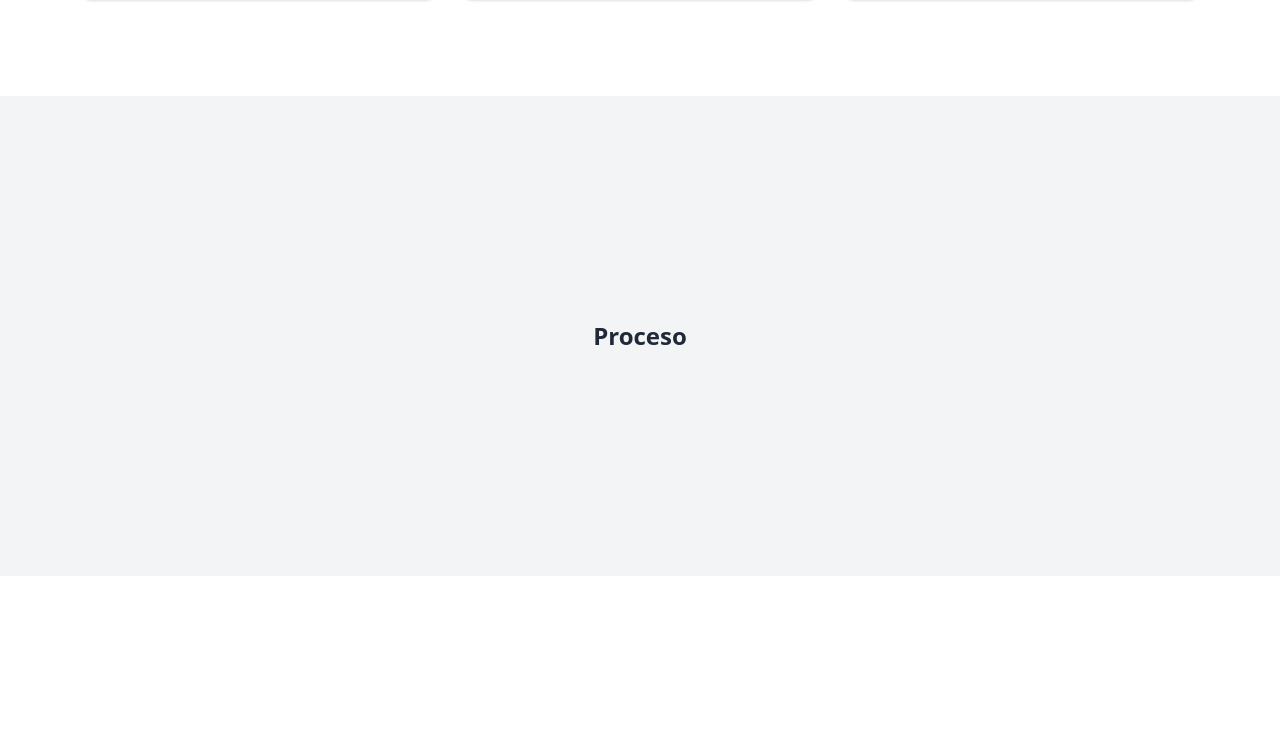
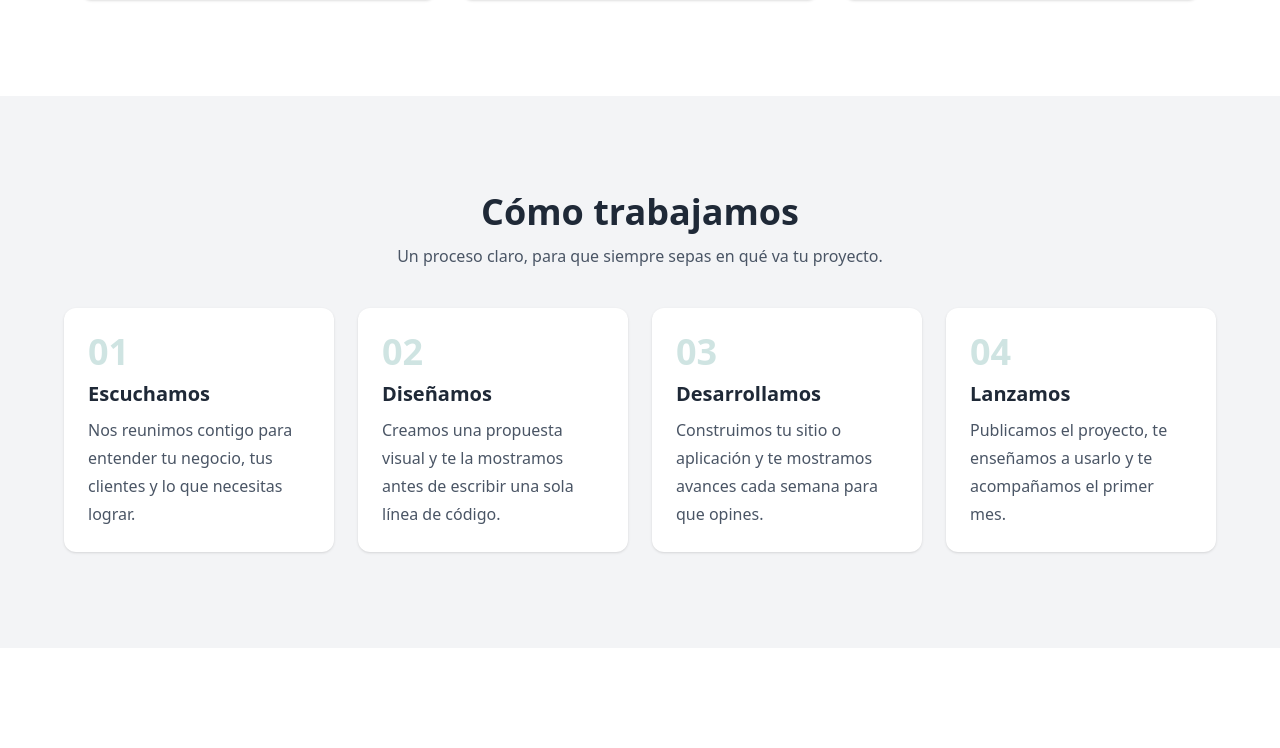
Before and after one commit to Marcos-Argel/Landing-Page-Recuperacion, a React (Vite) app: page / in a window 1280 px wide. Shown: the part 2256-3004 px from the top of the page. Built offline with nearby package versions, Linux system fonts and the light colour scheme.

Commit message:
Agregar Proceso, Precios y Testimonios a la página (#5)

```diff
--- a/src/pages/Home.jsx
+++ b/src/pages/Home.jsx
@@ -1,19 +1,32 @@
 import Navbar from '../components/layout/Navbar.jsx'
 import Footer from '../components/layout/Footer.jsx'
 import Portfolio from '../components/sections/Portfolio.jsx'
+import Process from '../components/sections/Process.jsx'
+import Pricing from '../components/sections/Pricing.jsx'
+import Testimonials from '../components/sections/Testimonials.jsx'
 import navLinks from '../data/navLinks.js'
 
-// Mientras el equipo termina sus secciones, cada una se muestra como un bloque temporal.
-// Cuando una sección real esté lista (components/sections/...), se reemplaza aquí.
+// Secciones terminadas: el id del menú (navLinks.js) -> su componente o componentes.
+// Para agregar la tuya: impórtala arriba y añade una línea aquí con tu id.
+// Las que no estén aquí se muestran como bloque temporal.
+const secciones = {
+  portafolio: [Portfolio],
+  proceso: [Process],
+  precios: [Pricing, Testimonials],
+}
+
 function Home() {
   return (
     <>
       <Navbar />
       <main className="pt-16">
-        {navLinks.map((link) => (
-          link.id === 'portafolio' ? (
-            <Portfolio key={link.id} />
-          ) : (
+        {navLinks.map((link) => {
+          const componentes = secciones[link.id]
+          if (componentes) {
+            return componentes.map((Seccion, i) => <Seccion key={`${link.id}-${i}`} />)
+          }
+
+          return (
             <section
               key={link.id}
               id={link.id}
@@ -22,7 +35,7 @@ function Home() {
               <h2 className="text-2xl font-bold">{link.label}</h2>
             </section>
           )
-        ))}
+        })}
       </main>
       <Footer />
     </>
```
Lines whose indentation alone changed are shown as unchanged.
